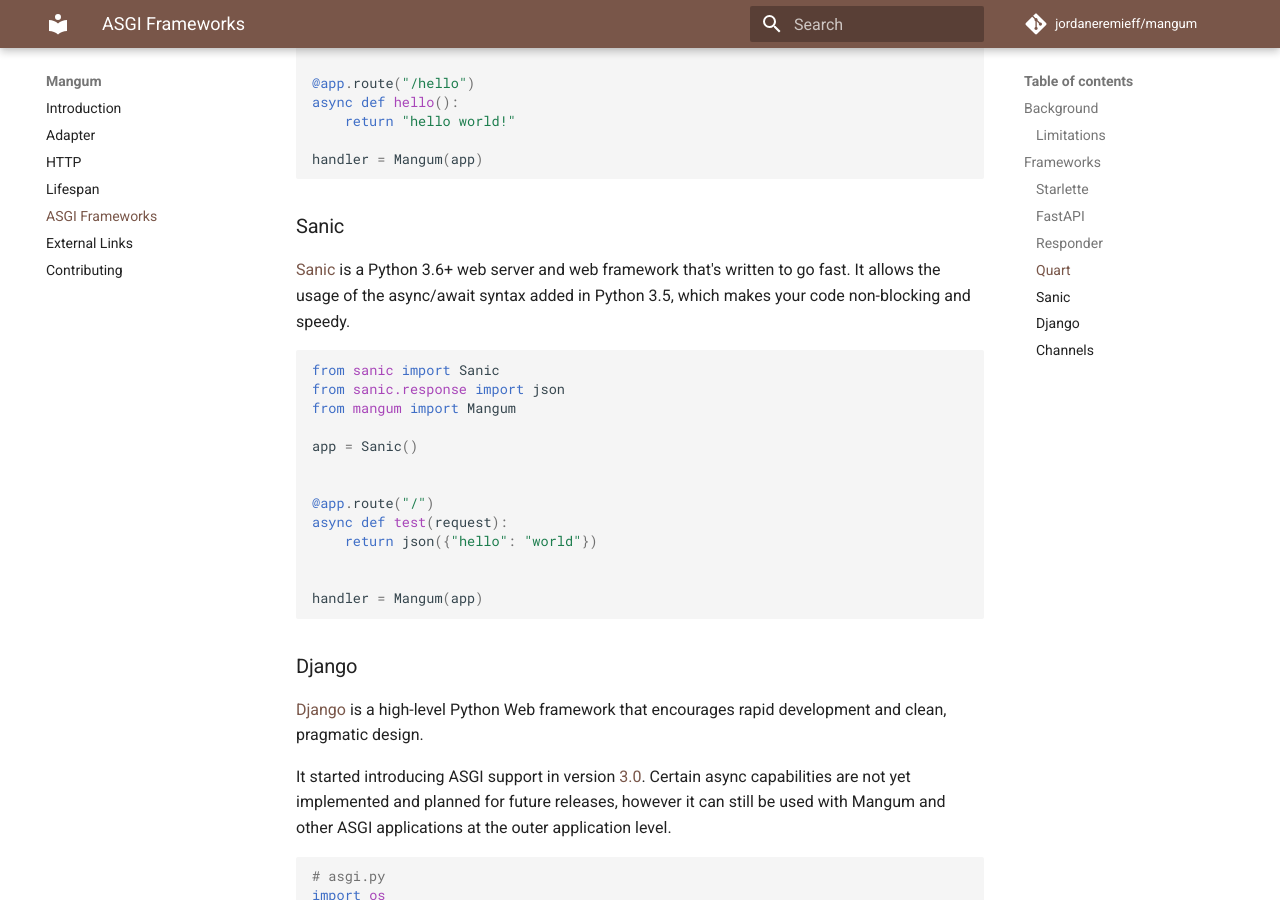
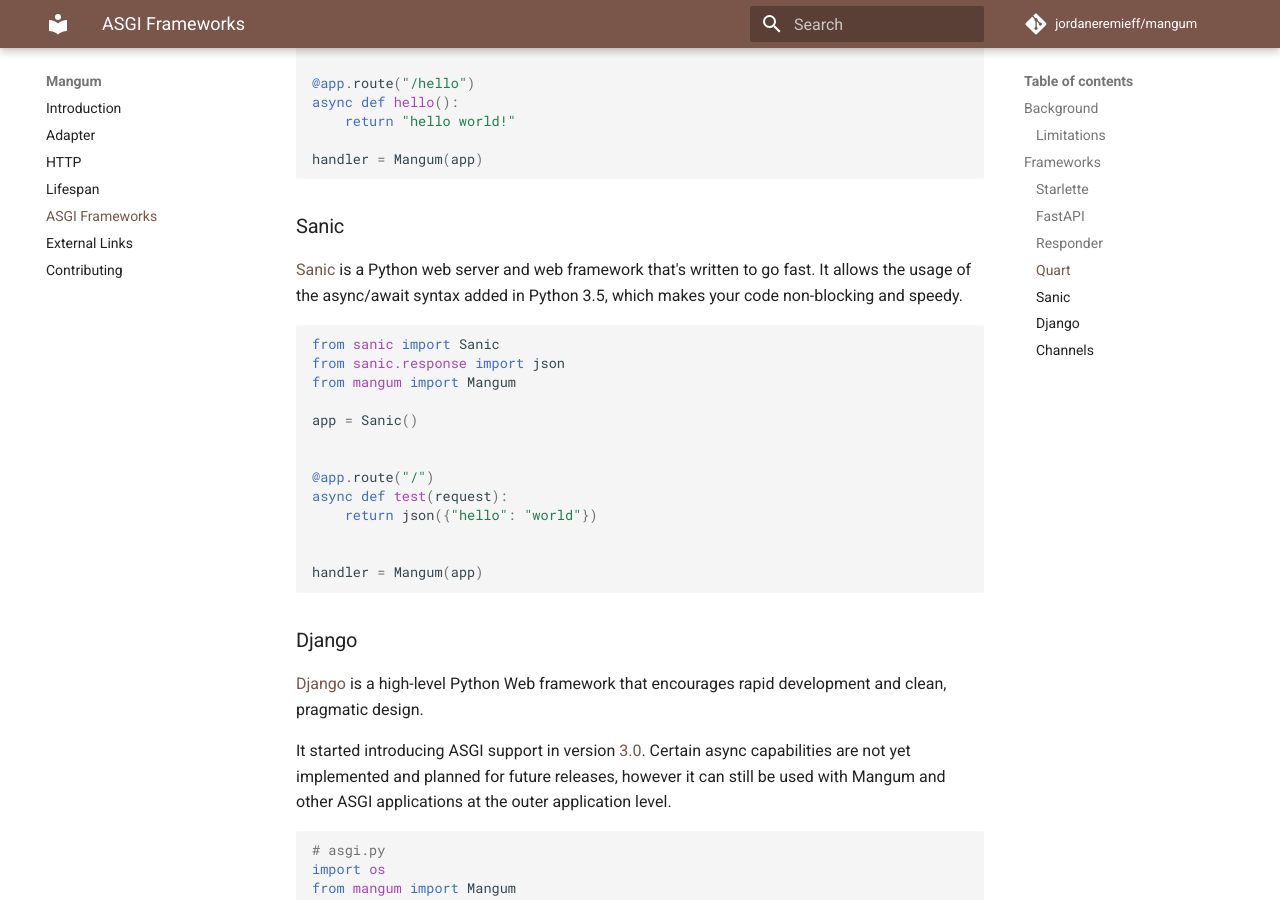
Before and after one commit to Kludex/mangum, an MkDocs documentation site: the page built from docs/asgi-frameworks.md, in a window 1280 px wide and 900 px high, scrolled down 3248 px. Built offline with MkDocs 1.6.1 and Material for MkDocs 9.7.7, drawn with Linux system fonts in a browser that asks for light colours; comment, search, counter and statistics services are not loaded; some of the changed text lies outside the part shown.

Commit message:
📝 Remove 3.6 reference from frameworks page (#278)

````diff
--- a/docs/asgi-frameworks.md
+++ b/docs/asgi-frameworks.md
@@ -75,7 +75,7 @@
 
 ### FastAPI
 
-[FastAPI](https://fastapi.tiangolo.com/) is a modern, fast (high-performance), web framework for building APIs with Python 3.6+ based on standard Python type hints.
+[FastAPI](https://fastapi.tiangolo.com/) is a modern, fast (high-performance), web framework for building APIs with Python based on standard Python type hints.
 
 ```python
 from fastapi import FastAPI
@@ -137,7 +137,7 @@
 
 ### Sanic
 
-[Sanic](https://github.com/huge-success/sanic) is a Python 3.6+ web server and web framework that's written to go fast. It allows the usage of the async/await syntax added in Python 3.5, which makes your code non-blocking and speedy.
+[Sanic](https://github.com/huge-success/sanic) is a Python web server and web framework that's written to go fast. It allows the usage of the async/await syntax added in Python 3.5, which makes your code non-blocking and speedy.
 
 ```python
 from sanic import Sanic
````
